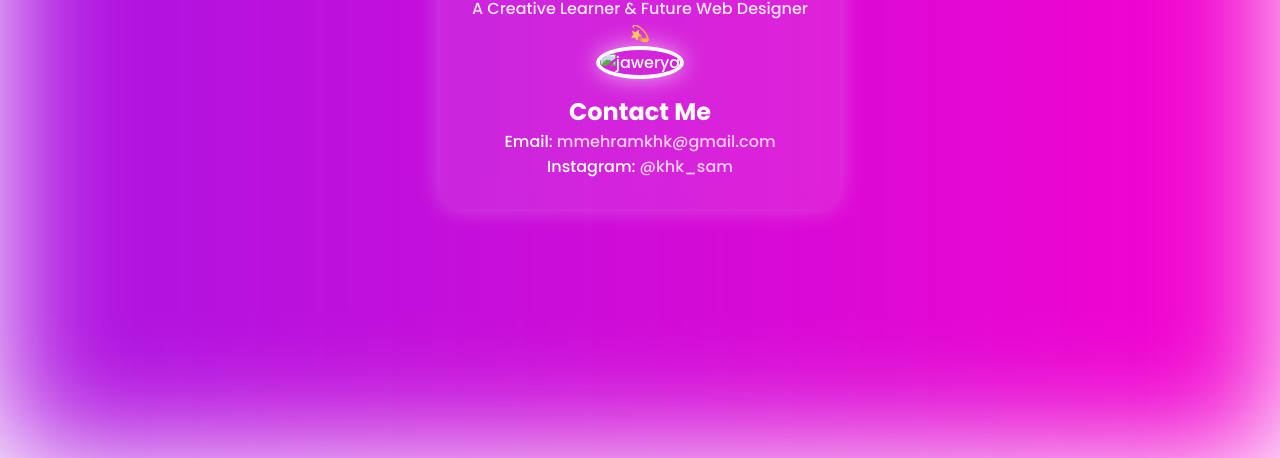
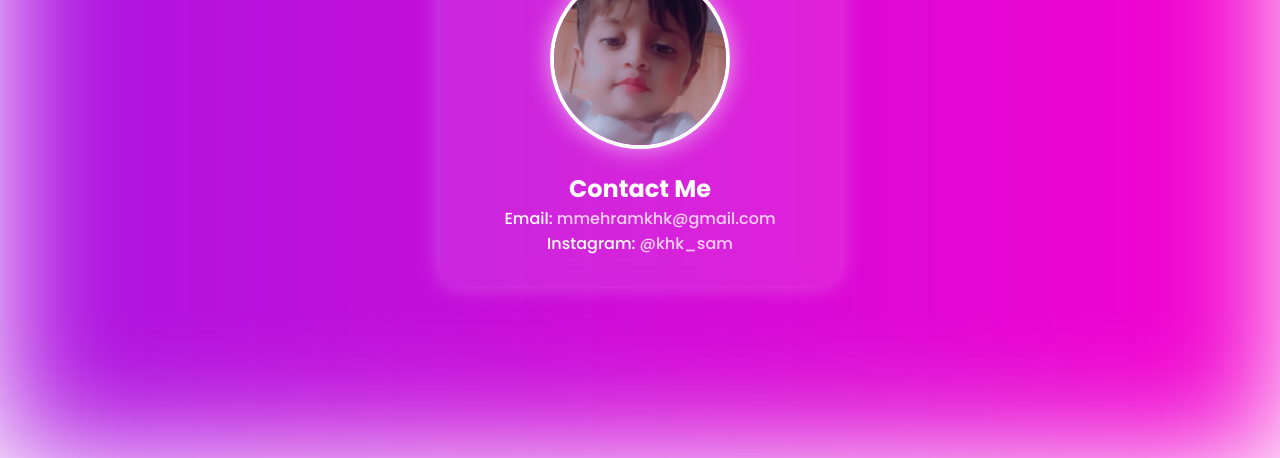
Before and after one commit to mehramkhk-commits/Jawerya-site-, a plain HTML site: page index.html in a window 1280 px wide. Shown: the part 342-800 px from the top of the page. Drawn offline with Linux system fonts and the light colour scheme.

Commit message:
Add files via upload

```diff
--- a/index.html
+++ b/index.html
@@ -16,7 +16,7 @@
     </header>
 
     <div class="profile fade-in">
-    <img src="images/jawerya.jpg
+    <img src="jawerya.jpg
     " alt="jawerya" width="300">
     </div>
 
```
